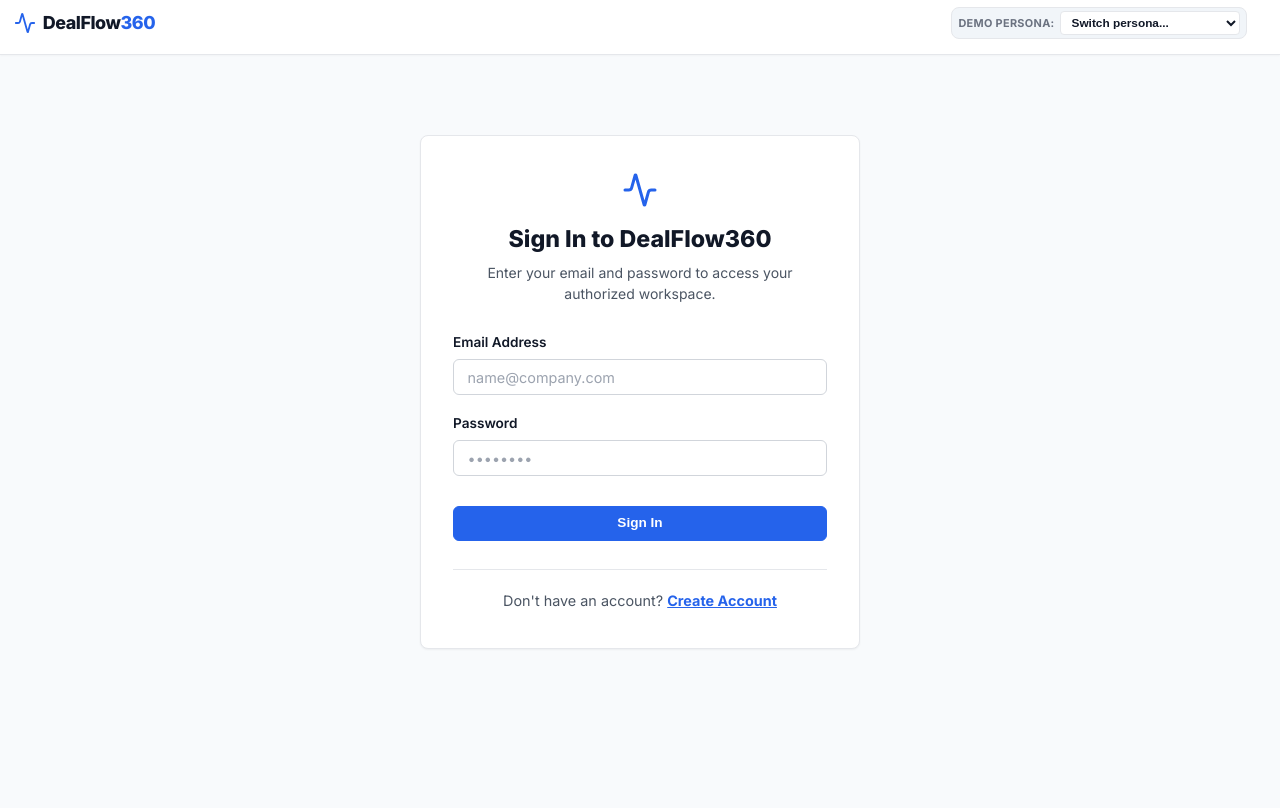
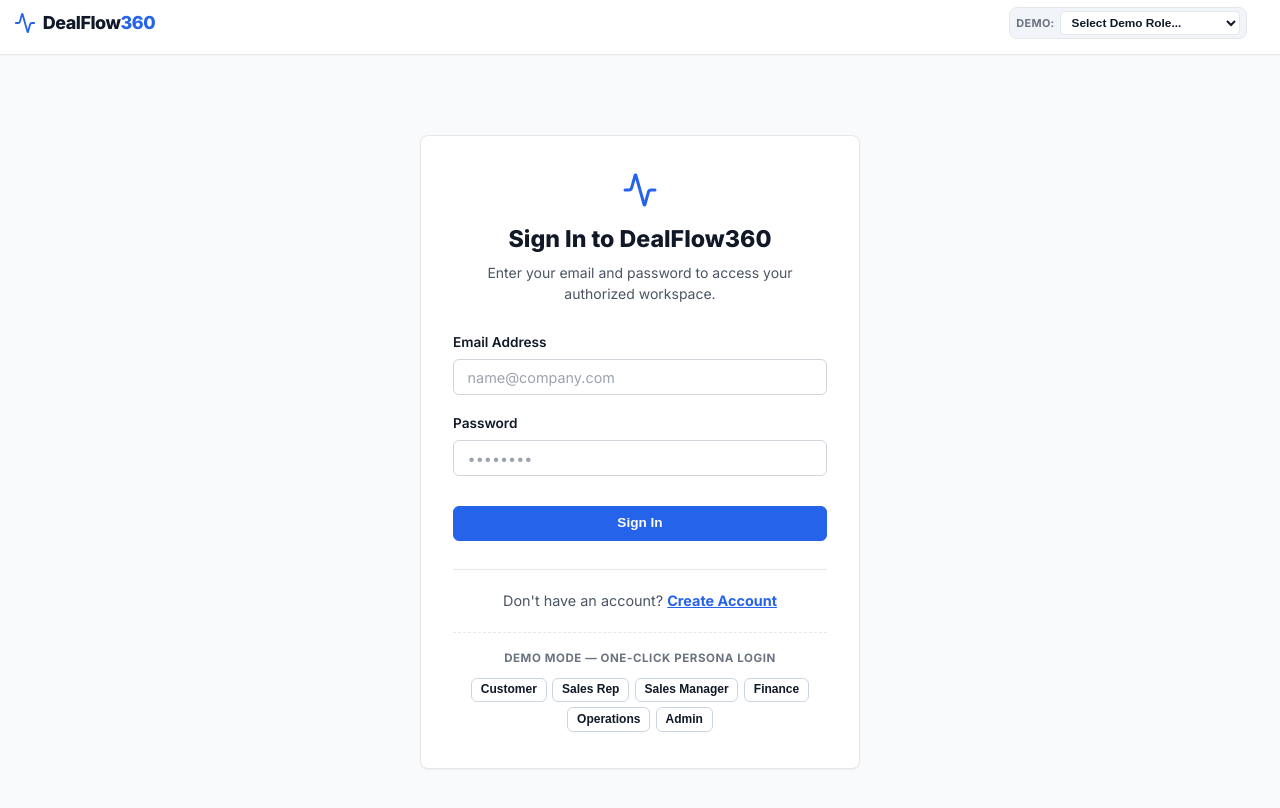
Before and after one commit to parth-soni67/Odoo-finale-2026, a React app in the folder frontend/: page / in a window 1280 px wide. Shown: the top 808 px of the page. Built offline with nearby package versions, Linux system fonts and the light colour scheme; the HTML template or start-up script is replaced by a standard one.

Commit message:
fix(rbac): remove demo persona switcher from authenticated screens and enforce strict role boundaries

```diff
--- a/frontend/src/App.jsx
+++ b/frontend/src/App.jsx
@@ -312,9 +312,12 @@ export default function App() {
   function handleLogout() {
     api.logout();
     setCurrentUser(null);
+    setLoginEmail("");
     setLoginPassword("");
+    setSidebarCollapsed(false);
+    setMobileSidebarOpen(false);
     goToLogin();
-    notify("Logged out", "info");
+    notify("Logged out successfully", "info");
   }
 
   function notify(message, type = "info") {
@@ -612,6 +615,41 @@ export default function App() {
               Create Account
             </a>
           </div>
+
+          <div
+            style={{
+              marginTop: "1.25rem",
+              paddingTop: "1.1rem",
+              borderTop: "1px dashed var(--border-subtle)",
+              textAlign: "center",
+            }}
+          >
+            <div
+              style={{
+                fontSize: "0.72rem",
+                fontWeight: 700,
+                textTransform: "uppercase",
+                letterSpacing: "0.05em",
+                color: "var(--text-muted)",
+                marginBottom: "0.65rem",
+              }}
+            >
+              Demo Mode — One-Click Persona Login
+            </div>
+            <div style={{ display: "flex", flexWrap: "wrap", gap: "0.35rem", justifyContent: "center" }}>
+              {DEMO_PERSONAS.map((p) => (
+                <button
+                  key={p.email}
+                  type="button"
+                  className="btn btn-secondary btn-sm"
+                  style={{ fontSize: "0.75rem", padding: "0.22rem 0.55rem" }}
+                  onClick={() => loginAs(p.email)}
+                >
+                  {p.label}
+                </button>
+              ))}
+            </div>
+          </div>
         </div>
       );
     }
@@ -815,40 +853,36 @@ export default function App() {
             </nav>
           )}
 
-          {/* 3. Demo Persona Switcher */}
+          {/* 3. Demo Persona Switcher (ONLY when unauthenticated / DEMO MODE) */}
+          {!currentUser && (
             <div className="header-personas">
               {/* Desktop Pills (wide screens) */}
               <div className="persona-pills" title="Quickly login using pre-seeded demo accounts">
-              <span className="persona-label">DEMO:</span>
-              {DEMO_PERSONAS.map((p) => {
-                const isActive = currentUser?.email === p.email;
-                return (
+                <span className="persona-label">DEMO MODE:</span>
+                {DEMO_PERSONAS.map((p) => (
                   <button
                     key={p.email}
                     type="button"
-                    className={`persona-btn ${isActive ? "active" : ""}`}
+                    className="persona-btn"
                     onClick={() => loginAs(p.email)}
                   >
                     {p.label}
                   </button>
-                );
-              })}
+                ))}
               </div>
 
               {/* Compact Dropdown (medium/tablet/mobile screens) */}
-            <div className="persona-dropdown" title="Switch demo persona">
-              <span className="persona-label-compact">DEMO PERSONA:</span>
+              <div className="persona-dropdown" title="Select demo persona">
+                <span className="persona-label-compact">DEMO:</span>
                 <select
                   className="persona-select"
-                value={currentUser?.email || ""}
+                  value=""
                   onChange={(e) => loginAs(e.target.value)}
                   aria-label="Demo Persona Switcher"
                 >
-                {!DEMO_PERSONAS.some((p) => p.email === currentUser?.email) && (
                   <option value="" disabled>
-                    Switch persona...
+                    Select Demo Role...
                   </option>
-                )}
                   {DEMO_PERSONAS.map((p) => (
                     <option key={p.email} value={p.email}>
                       {p.label} ({p.role.replace("_", " ")})
@@ -857,9 +891,11 @@ export default function App() {
                 </select>
               </div>
             </div>
+          )}
 
-          {/* 4. Authenticated User Badge */}
+          {/* 4. Authenticated User Badge & Logout — NO DEMO PERSONA BUTTONS */}
           {currentUser && (
+            <div style={{ display: "flex", alignItems: "center", gap: "0.6rem", marginLeft: "auto" }}>
               <div className="header-auth">
                 <span className="badge badge-neutral auth-badge" title={`Role: ${currentUser.role}`}>
                   <UserCheck size={12} style={{ flexShrink: 0 }} />
@@ -867,10 +903,6 @@ export default function App() {
                   <span className="auth-role-compact">{currentUser.role.replace("_", " ")}</span>
                 </span>
               </div>
-          )}
-
-          {/* 5. Logout */}
-          {currentUser && (
               <div className="header-logout">
                 <button
                   type="button"
@@ -881,6 +913,7 @@ export default function App() {
                   <LogOut size={13} style={{ flexShrink: 0 }} />
                   <span className="logout-text">Logout</span>
                 </button>
+              </div>
             </div>
           )}
         </div>
```
Also changed, not shown: 1 other file (tests, documents, lock files or other folders). Lines whose indentation alone changed are shown as unchanged.
